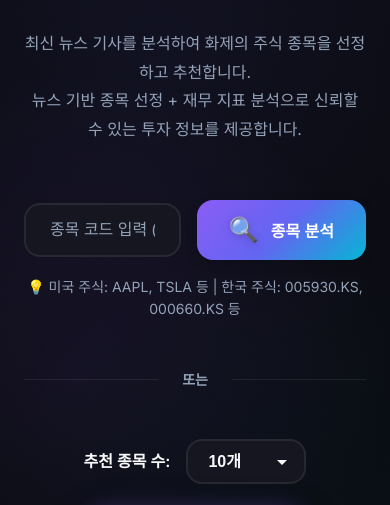
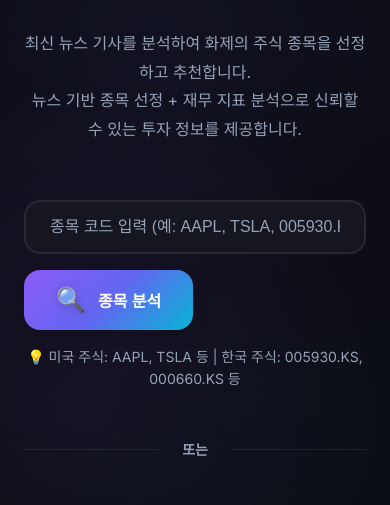
Before and after one commit to djyalu/stock_recommend, a website: page index.html in a window 390 px wide. Shown: the part 265-770 px from the top of the page. Drawn offline with nearby package versions, Linux system fonts and the light colour scheme.

Commit message:
Fix: Improve responsive layout for search controls and mobile devices

```diff
--- a/style.css
+++ b/style.css
@@ -286,6 +286,7 @@ body {
     align-items: center;
     gap: 1rem;
     width: 100%;
+    flex-wrap: wrap;
 }
 
 .search-input {
@@ -298,7 +299,7 @@ body {
     font-size: 1rem;
     font-weight: 500;
     transition: all 0.3s;
-    min-width: 0;
+    min-width: 200px;
 }
 
 .search-input::placeholder {
@@ -328,6 +329,7 @@ body {
     transition: all 0.3s cubic-bezier(0.4, 0, 0.2, 1);
     box-shadow: var(--shadow-md);
     white-space: nowrap;
+    flex-shrink: 0;
 }
 
 .search-btn:hover {
```
